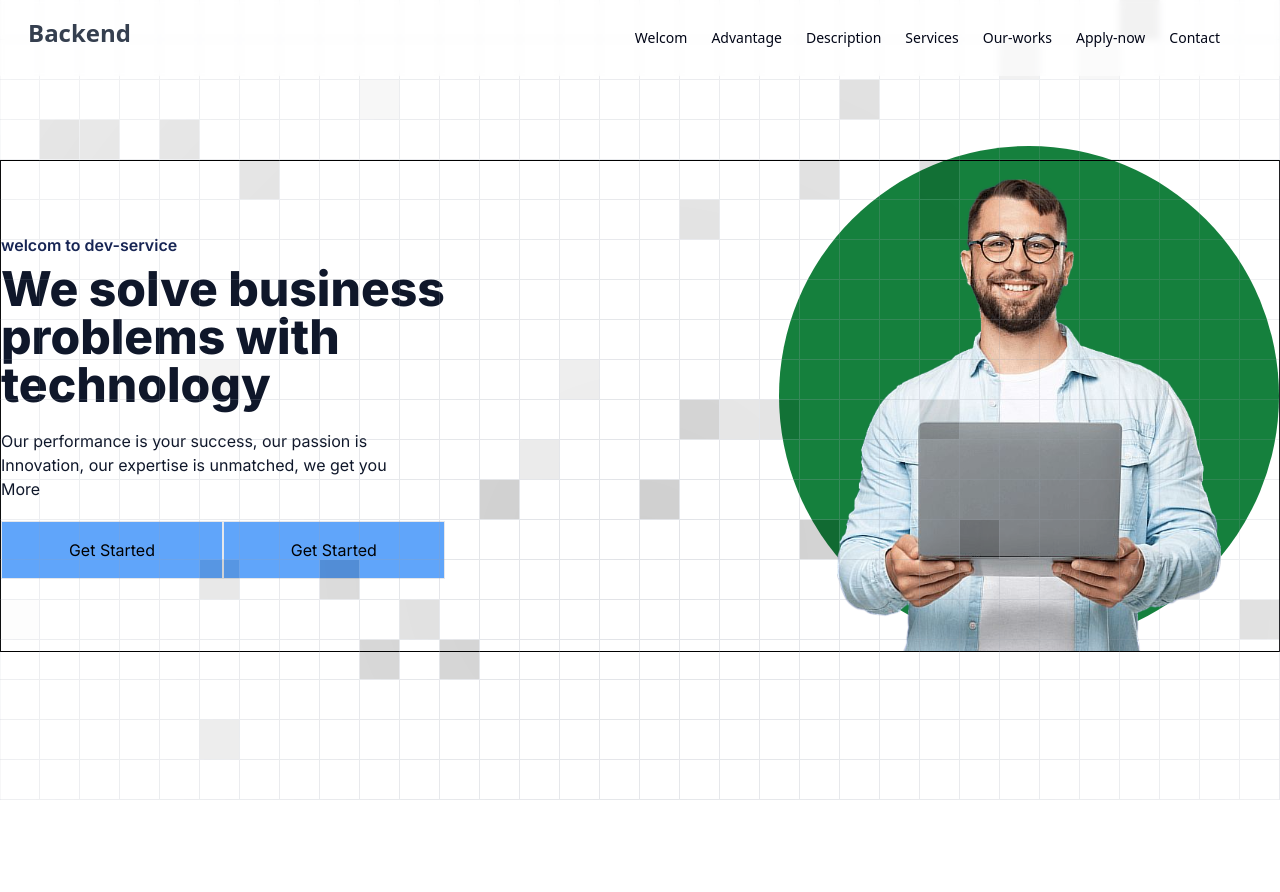
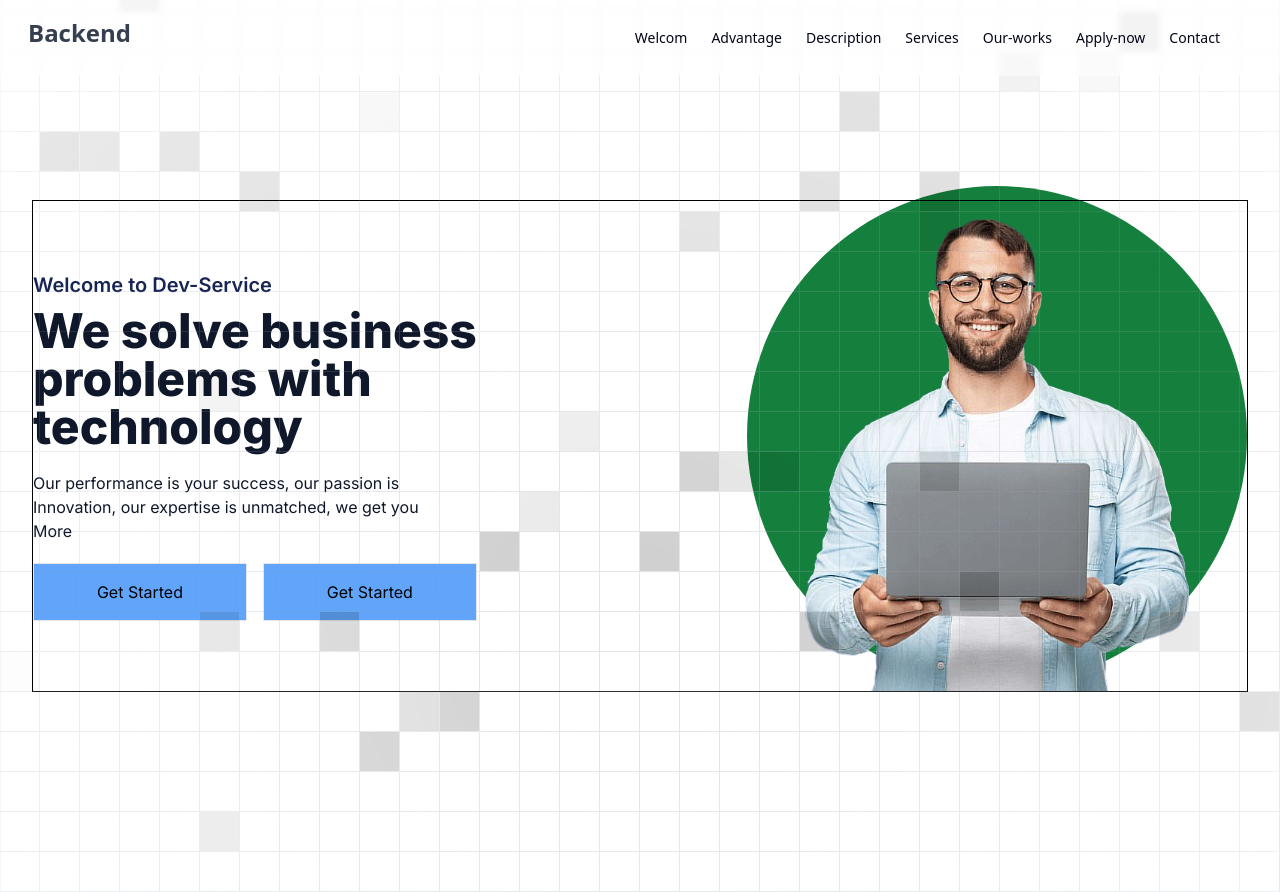
Before and after one commit to tchasinga/devservice, a Next.js app: page / in a window 1280 px wide. Before the commit the page ends 800 px from the top, so only its background shows below. Built offline with nearby package versions, Linux system fonts and the light colour scheme.

Commit message:
new balolebwami is added now

```diff
--- a/src/app/Components/Ui/Heros.jsx
+++ b/src/app/Components/Ui/Heros.jsx
@@ -1,4 +1,3 @@
-/* eslint-disable jsx-a11y/alt-text */
 import React from 'react'
 import myImgIsadded from '../Images/REdI.png'
 import Image from 'next/image'
@@ -6,27 +5,26 @@ import "./extension.css";
 
 export default function Heros() {
   return (
-    <div className='absolute top-[20%] w-full onrespo'>
-       <div className="flex justify-between items-center max-w-screen-xl mx-auto border-black border onrespo">
-               {/* new first div */}
-        <div className="flex flex-col justify-center">
-            <p className="text-blue-950 font-semibold">welcom to dev-service</p>
-            <div className="flex flex-col justify-center text-5xl text-slate-900 font-extrabold mt-2">
+    <div className='relative w-full py-[200px] px-4 md:px-8'>
+       <div className="flex flex-col md:flex-row justify-between items-center max-w-screen-xl mx-auto border-black border onrespo">
+          {/* New first div */}
+          <div className="flex flex-col justify-center text-center md:text-left">
+              <p className="text-blue-950 font-semibold text-lg md:text-xl">Welcome to Dev-Service</p>
+              <div className="flex flex-col justify-center text-4xl md:text-5xl text-slate-900 font-extrabold mt-2">
                   <h1>We solve business</h1>
                   <h1>problems with</h1>
                   <h1>technology</h1>
               </div>
-            <div className="my-5 text-slate-900 font-normal">
+              <div className="my-5 text-slate-900 font-normal text-sm md:text-base">
                   <p>Our performance is your success, our passion is</p>
                   <p>Innovation, our expertise is unmatched, we get you</p>
                   <p>More</p>
               </div>
-            <div className="flex items-center w-full">
-                <div className="bg-blue-400 p-4 cursor-pointer duration-500 flex justify-center items-center border w-1/2">
+              <div className="flex flex-col md:flex-row items-center w-full gap-4">
+                  <div className="bg-blue-400 p-4 cursor-pointer duration-500 flex justify-center items-center border w-full md:w-1/2">
                       <p>Get Started</p>
                   </div>
-
-                <div className="bg-blue-400 p-4 cursor-pointer duration-500 flex justify-center items-center border w-1/2 ">
+                  <div className="bg-blue-400 p-4 cursor-pointer duration-500 flex justify-center items-center border w-full md:w-1/2">
                       <p>Get Started</p>
                   </div>
               </div>
@@ -39,7 +37,6 @@ export default function Heros() {
                  <Image src={myImgIsadded}/>
             </div>
         </div>
-
        </div>
     </div>
   )
```
Lines whose indentation alone changed are shown as unchanged.
